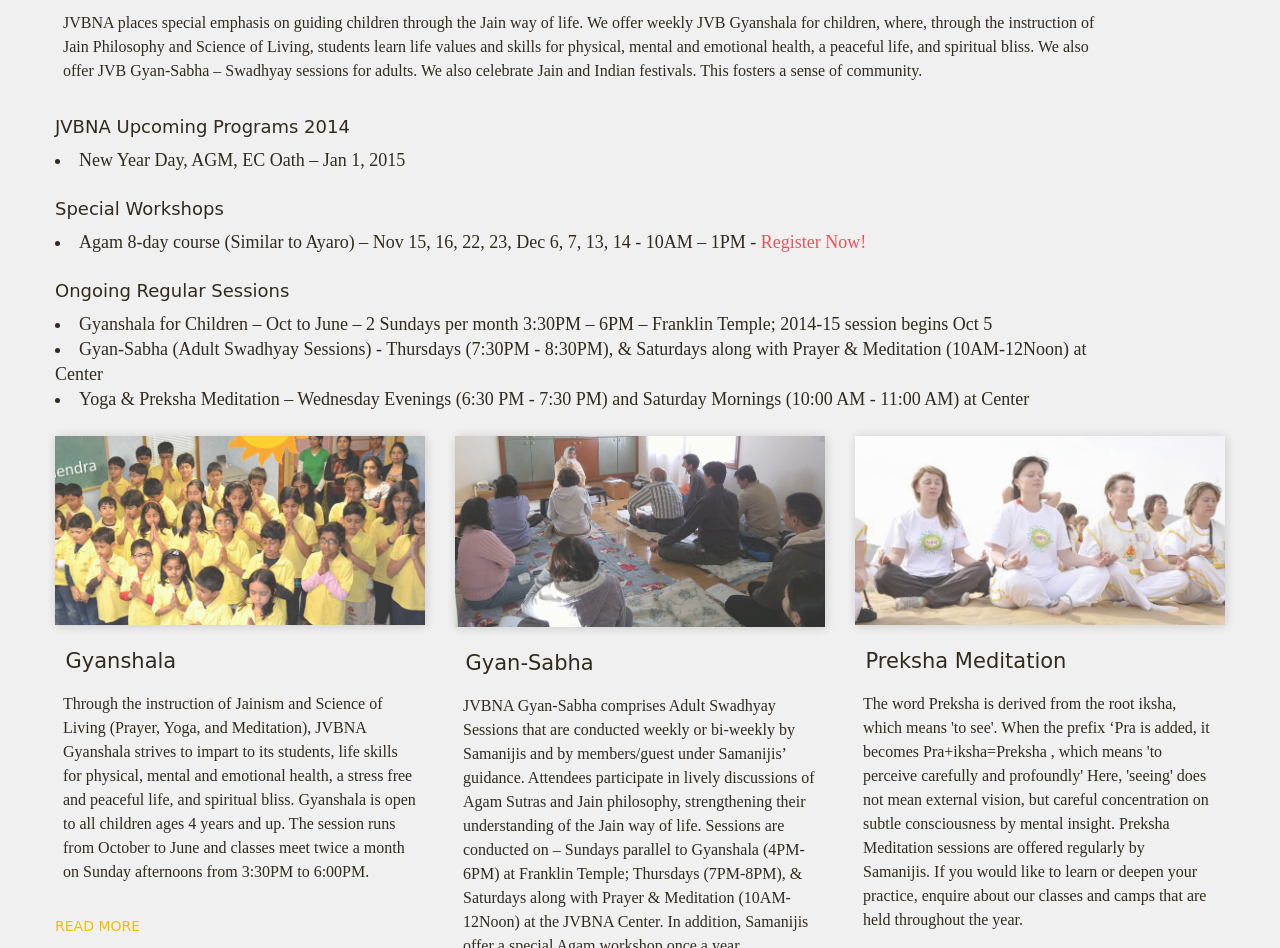
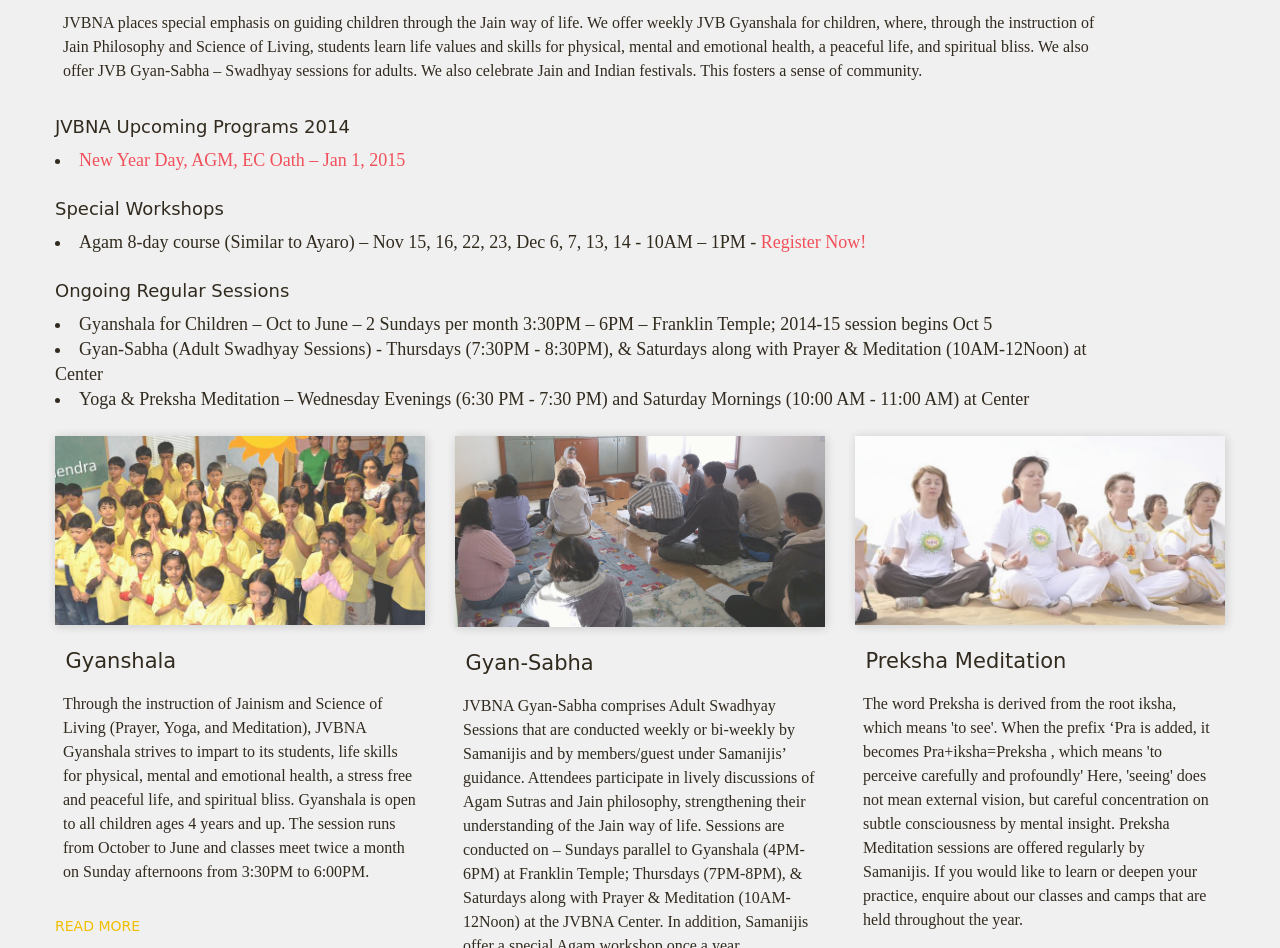
Before and after one commit to TechParmar/JVBNA, a plain HTML site: page index.html in a window 1280 px wide. Shown: the part 2003-2951 px from the top of the page. Drawn offline with nearby package versions, Linux system fonts and the light colour scheme; a web font is replaced by a local one.

Commit message:
Adding link to New Year Event Details

```diff
--- a/index.html
+++ b/index.html
@@ -257,7 +257,7 @@
         <p>JVBNA places special emphasis on guiding children through the Jain way of life.  We offer weekly JVB Gyanshala for children, where, through the instruction of Jain Philosophy and Science of Living, students learn life values and skills for physical, mental and emotional health, a peaceful life, and spiritual bliss. We also offer JVB Gyan-Sabha – Swadhyay sessions for adults. We also celebrate Jain and Indian festivals.  This fosters a sense of community. </p>
         <h3>JVBNA Upcoming Programs 2014</h3>
         <ul>
-          <li>New Year Day, AGM, EC Oath – Jan 1, 2015</li>
+          <li><a href="http://us6.campaign-archive2.com/?u=df089a3157&id=e5a6c778f8" target="_blank">New Year Day, AGM, EC Oath – Jan 1, 2015</a></li>
         </ul>
         <h3>Special Workshops</h3>
         <ul>
```
